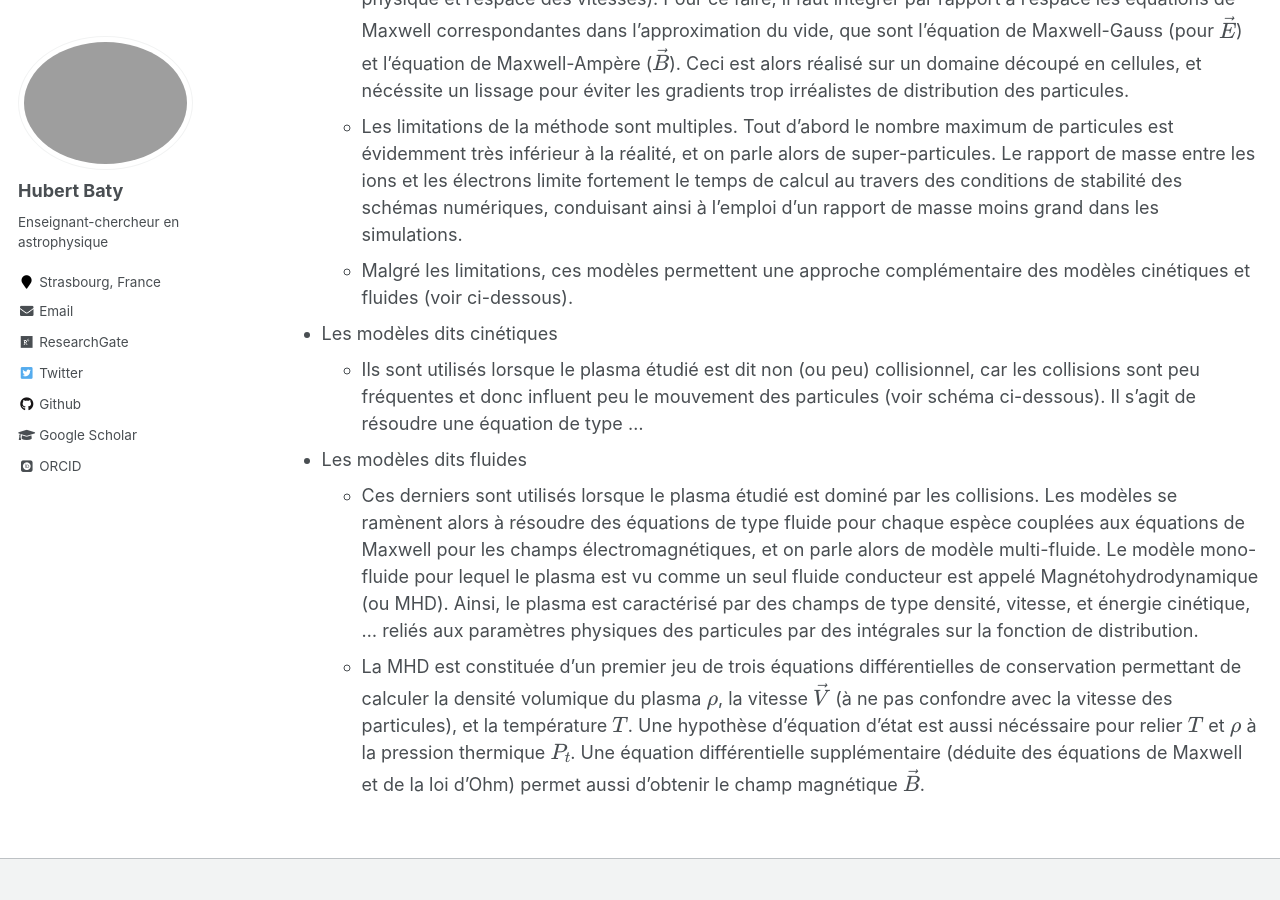
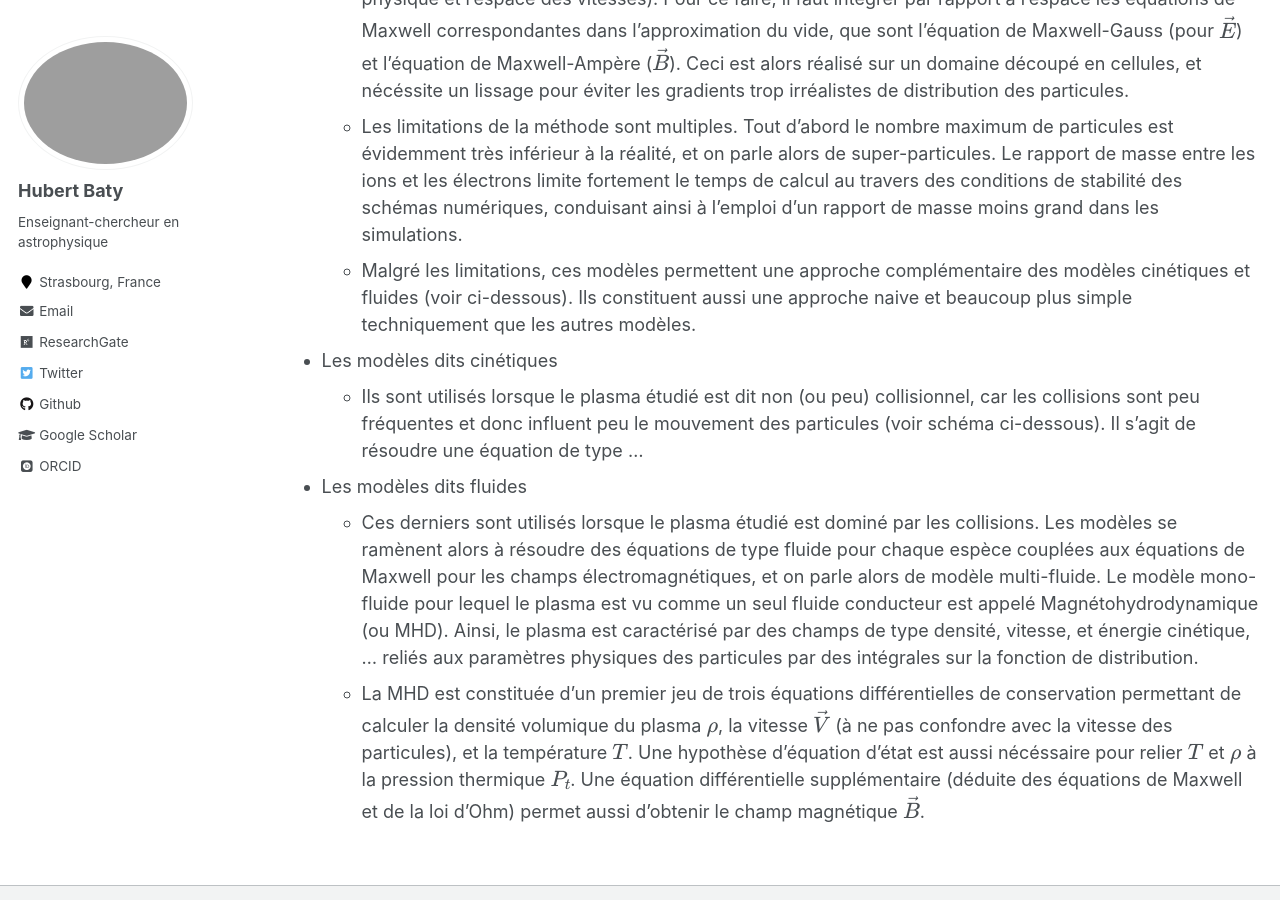
Before and after one commit to hubertbaty/hubertbaty.github.io, a Jekyll site: the page built from _pages/plasma.md, in a window 1280 px wide and 900 px high, scrolled down 3313 px. Built offline with Jekyll 4.4.1, drawn with Linux system fonts in a browser that asks for light colours; some web fonts are replaced; formulas are drawn with MathJax 3.

Commit message:
Update plasma.md

```diff
--- a/_pages/plasma.md
+++ b/_pages/plasma.md
@@ -53,9 +53,11 @@ Modèles de description des plasmas
   * Ils sont basés sur l'intégration numérique de l'équation du mouvement (seconde loi de Newton de la dynamique) pour chaque particule chargée (de charge $q$ et masse $m$), soumise à la force électique $q \vec E$ et la force magnétique $q (\vec V \times \vec B)$. Ainsi, un très grand nombre de particules (représentant les ions et électrons) sont implémentés avec un pas de temps $\delta t$ par une technique numérique adaptée dans les champs électrique et magnétiques $\vec E$ et $\vec B$ respectivement. La méthode numérique doit ainsi satisfaire des propriétés particulières de conservation (comme celle de l'énergie), comme par exemple dans les schémas de type Boris. A la fin de cette première étape, la position ainsi que la vitesse de chaque particule sont ainsi déduites.
   * Une fois les particules implémentées, dans une seconde étape, il faut calculer les champs $\vec E$ et $\vec B$ correspondants à la 'nouvelle' distribution des particules dans l'espace des phases (c'est à dire l'espace physique et l'espace des vitesses). Pour ce faire, il faut intégrer par rapport à l'espace les équations de Maxwell correspondantes dans l'approximation du vide, que sont l'équation de Maxwell-Gauss (pour $\vec E$) et l'équation de Maxwell-Ampère ($\vec B$). Ceci est alors réalisé sur un domaine découpé en cellules, et nécéssite un lissage pour éviter les gradients trop irréalistes de distribution des particules.
   * Les limitations de la méthode sont multiples. Tout d'abord le nombre maximum de particules est évidemment très inférieur à la réalité, et on parle alors de super-particules. Le rapport de masse entre les ions et les électrons limite fortement le temps de calcul au travers des conditions de stabilité des schémas numériques, conduisant ainsi à l'emploi d'un rapport de masse moins grand dans les simulations.
-  * Malgré les limitations, ces modèles permettent une approche complémentaire des modèles cinétiques et fluides (voir ci-dessous).
+  * Malgré les limitations, ces modèles permettent une approche complémentaire des modèles cinétiques et fluides (voir ci-dessous). Ils constituent aussi une approche naive et beaucoup plus simple techniquement que les autres modèles.
+
 * Les modèles dits cinétiques
   * Ils sont utilisés lorsque le plasma étudié est dit non (ou peu) collisionnel, car les collisions sont peu fréquentes et donc influent peu le mouvement des particules (voir schéma ci-dessous). Il s'agit de résoudre une équation de type  ...
+
 * Les modèles dits fluides
   * Ces derniers sont utilisés lorsque le plasma étudié est dominé par les collisions. Les modèles se ramènent alors à résoudre des équations de type fluide pour chaque espèce couplées aux équations de Maxwell pour les champs électromagnétiques, et on parle alors de modèle multi-fluide. Le modèle mono-fluide pour lequel le plasma est vu comme un seul fluide conducteur est appelé Magnétohydrodynamique (ou MHD). Ainsi, le plasma est caractérisé par des champs de type densité, vitesse, et énergie cinétique, ... reliés aux paramètres physiques des particules par des intégrales sur la fonction de distribution.
   * La MHD est constituée d'un premier jeu de trois équations différentielles de conservation permettant de calculer la densité volumique du plasma $\rho$, la vitesse $\vec V$ (à ne pas confondre avec la vitesse des particules), et la température $T$. Une hypothèse d'équation d'état est aussi nécéssaire pour relier $T$ et $\rho$ à la pression thermique $P_t$. Une équation différentielle supplémentaire (déduite des équations de Maxwell et de la loi d'Ohm) permet aussi d'obtenir le champ magnétique $\vec B$.
```
